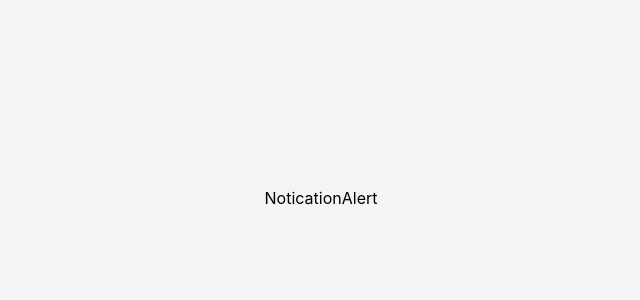
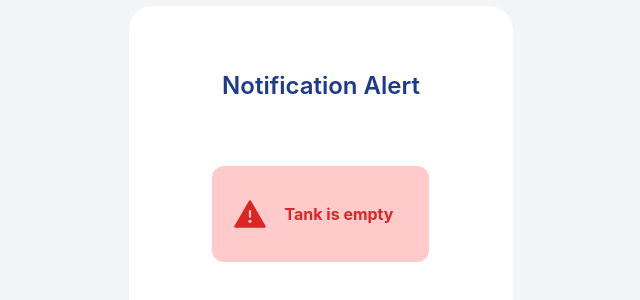
Before and after one commit to sayanHalderIemLabs/REACT-COMPONENT-BUILD, a React (Create React App) app: page / in a window 1280 px wide. Shown: the part 202-502 px from the top of the page, without its empty margins (319-959 px from the left). Built offline with nearby package versions, Linux system fonts and the light colour scheme.

Commit message:
2nd commit

```diff
--- a/package.json
+++ b/package.json
@@ -8,6 +8,7 @@
     "@testing-library/user-event": "^13.5.0",
     "react": "^18.2.0",
     "react-dom": "^18.2.0",
+    "react-icons": "^4.11.0",
     "react-router-dom": "^6.16.0",
     "react-scripts": "5.0.1",
     "web-vitals": "^2.1.4"
--- a/src/components/MainComponent/index.js
+++ b/src/components/MainComponent/index.js
@@ -1,13 +1,16 @@
 import React from "react";
-import NoticationAlert from "../WLM/NoticationAlert";
+import NoticationAlert from "../WLM/NotificationAlert";
 
-function MainComponent() {
+function MainComponent(props) {
+
   return (
     <div className="flex justify-center items-center h-screen">
       <div className="w-full sm:w-4/6 h-4/6 bg-gray-100 flex justify-center items-center">
         {/* write your code for the component inside this div  */}
         <div>
-          <NoticationAlert/>
+          <NoticationAlert
+            alertType="yellow"
+          />
         </div>
       </div>
     </div>
--- a/src/components/WLM/NoticationAlert.js
+++ /dev/null
@@ -1,10 +0,0 @@
-import React from 'react'
-
-function NoticationAlert() {
-  return (
-    <div>NoticationAlert</div>
-  )
-}
-
-
-export default NoticationAlert
--- /dev/null
+++ b/src/components/WLM/NotificationAlert.js
@@ -0,0 +1,61 @@
+import React from "react";
+import { AiFillWarning } from "react-icons/ai";
+
+function NoticationAlert({ alertType }) {
+  const alert1 = (
+    <div className="bg-red-200 h-24 w-fit rounded-xl flex items-center justify-center px-5">
+      <div>
+        <AiFillWarning className="text-red-600 text-4xl" />
+      </div>
+      <div className=" text-red-600 px-4 font-bold whitespace-pre ">
+        Tank is empty
+      </div>
+    </div>
+  );
+
+  const alert2 = (
+    <div className="bg-green-200 h-24 w-fit rounded-xl flex items-center justify-center px-5">
+      <div>
+        <AiFillWarning className="text-green-600 text-4xl" />
+      </div>
+      <div className=" text-green-600 px-4 font-bold whitespace-pre ">
+        Tank is full
+      </div>
+    </div>
+  );
+
+  const alert3 = (
+    <div className="bg-blue-200 h-24 w-fit rounded-xl flex items-center justify-center px-5">
+      <div>
+        <AiFillWarning className="text-blue-600 text-4xl" />
+      </div>
+      <div className=" text-blue-600 px-4 font-bold whitespace-pre ">
+        Tank is half full
+      </div>
+    </div>
+  );
+
+  const alert4 = (
+    <div className="bg-yellow-200 h-24 w-fit rounded-xl flex items-center justify-center px-5">
+      <div>
+        <AiFillWarning className="text-yellow-600 text-4xl" />
+      </div>
+      <div className=" text-yellow-600 px-4 font-bold whitespace-pre ">
+        Tank is overload
+      </div>
+    </div>
+  );
+
+  return (
+    <div className="bg-white h-96 w-96 rounded-3xl flex flex-col items-center">
+      <div className="text-blue-900 font-semibold text-2xl text-center py-16">
+        Notification Alert
+      </div>
+      {
+        alert1
+      }
+    </div>
+  );
+}
+
+export default NoticationAlert;
```
Also changed, not shown: 1 other file (tests, documents, lock files or other folders).
